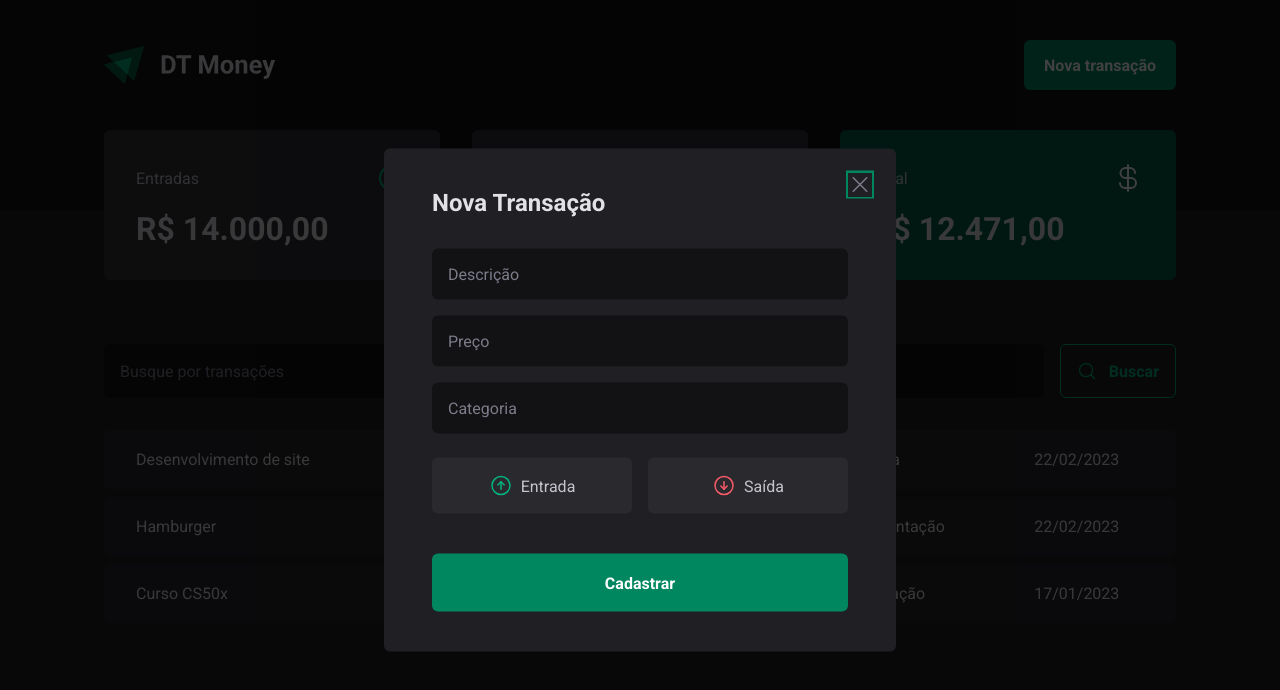
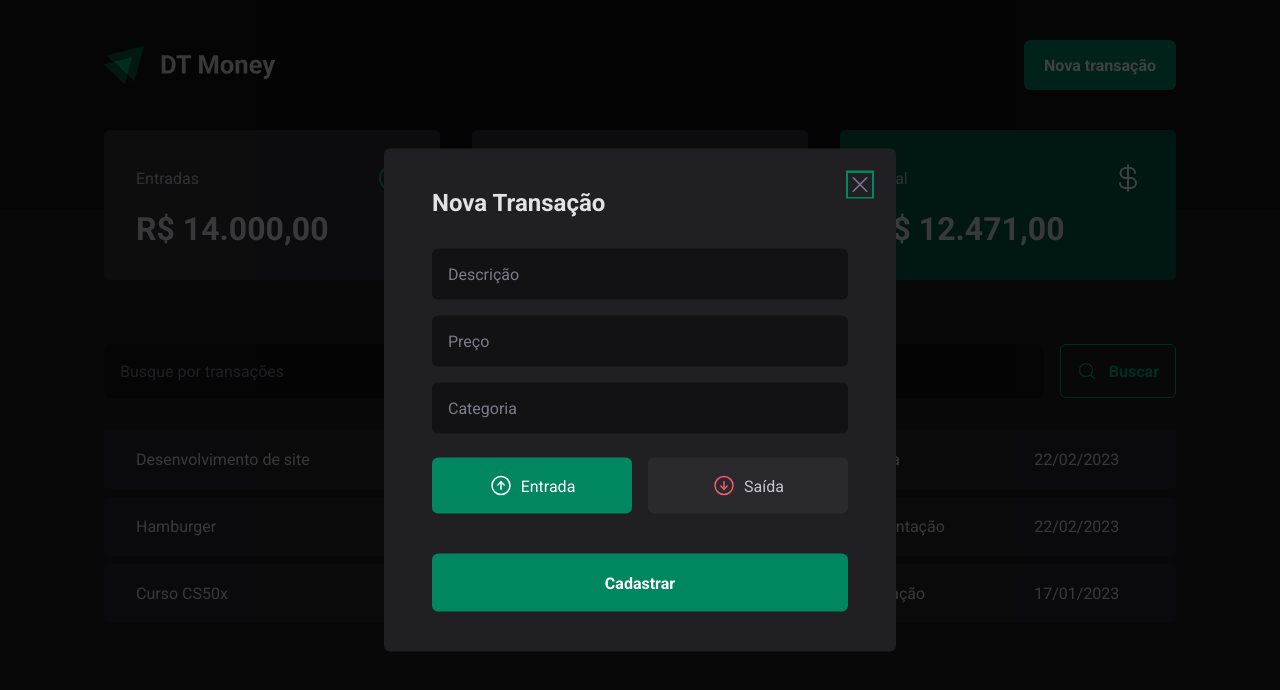
Before and after one commit to yurisoaresm/dt-money, a React (Vite) app: page / in a window 1280 px wide. Both pictures are taken after a click on the button "Nova transação". Shown: the top 690 px of the page. Built offline with nearby package versions, Linux system fonts and the light colour scheme; data requests are answered from the project's data file.

Commit message:
feat: create controller to in/outcome form

```diff
--- a/src/components/NewTransactionModal/index.tsx
+++ b/src/components/NewTransactionModal/index.tsx
@@ -1,6 +1,6 @@
 import * as Dialog from '@radix-ui/react-dialog';
 import { ArrowCircleDown, ArrowCircleUp, X } from 'phosphor-react';
-import { useForm } from "react-hook-form";
+import { Controller, useForm } from "react-hook-form";
 import * as z from 'zod';
 import { zodResolver } from '@hookform/resolvers/zod';
 
@@ -10,18 +10,22 @@
   description: z.string(),
   price: z.number(),
   category: z.string(),
-  // type: z.enum(['income', 'outcome']),
+  type: z.enum(['income', 'outcome']),
 })
 
 type NewTransactionFormInputs = z.infer<typeof newTransactionFormSchema>;
 
 export function NewTransationModal() {
   const {
+    control,
     register,
     handleSubmit,
     formState: { isSubmitting },
   } = useForm<NewTransactionFormInputs>({
     resolver: zodResolver(newTransactionFormSchema),
+    defaultValues: {
+      type: 'income'
+    }
   })
 
   async function hanldeCreateNewTransaction(data: NewTransactionFormInputs){
@@ -61,7 +65,15 @@
             {...register('category')}
           />
 
-          <TransactionType>
+          <Controller
+            control={control}
+            name="type"
+            render={({ field }) => {
+              return (
+                <TransactionType
+                  onValueChange={field.onChange}
+                  value={field.value}
+                >
                   <TransactionTypeButton variant='income' value='income'>
                     <ArrowCircleUp size={24} />
                     Entrada
@@ -72,6 +84,9 @@
                     Saída
                   </TransactionTypeButton>
                 </TransactionType>
+              )
+            }}
+          />
 
           <button type='submit' disabled={isSubmitting}>
             Cadastrar
```
Lines whose indentation alone changed are shown as unchanged.
